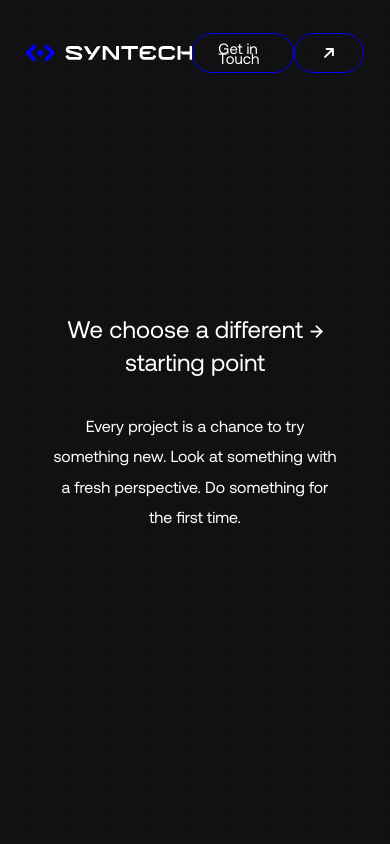
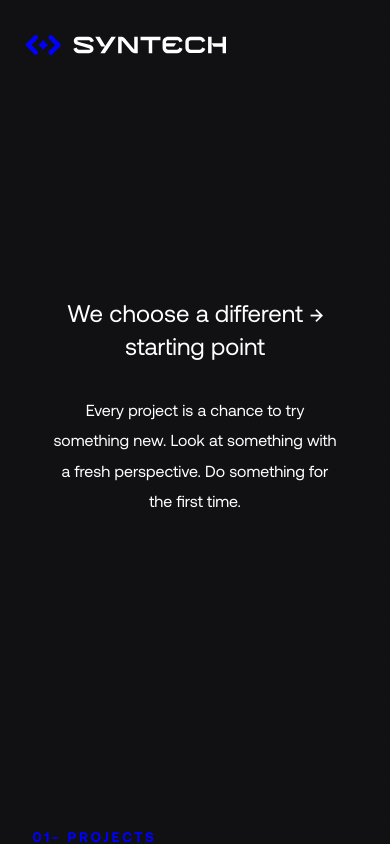
Before and after one commit to SyntechOrg/quitty, a Next.js app: page /portfolio in a window 390 px wide. Shown: the top 844 px of the page. Built offline with nearby package versions, Linux system fonts and the light colour scheme.

Commit message:
bugfix: changed relative path navigating to absolute

```diff
--- a/src/components/cards/basicServiceCard.tsx
+++ b/src/components/cards/basicServiceCard.tsx
@@ -44,8 +44,8 @@ const BasicServiceCard: FC<BasicServiceCardProps> = ({title, description, image,
            max-lg:mx-auto object-contain"
         />
         <div className="group flex items-center lg:absolute lg:right-0 relative sm:ml-auto max-sm:mx-auto mt-10">
-          <Button to="portfolio">Read More</Button>
-          <Button to="portfolio">
+          <Button to="/portfolio">Read More</Button>
+          <Button to="/portfolio">
             <Icon icon={IconType.ARROW}/>
           </Button>
         </div>
--- a/src/components/footer/footer.tsx
+++ b/src/components/footer/footer.tsx
@@ -13,8 +13,8 @@ export const Footer = () => {
             </p>
             <div className="flex mt-8">
               <div className="flex items-center group">
-                <Button to="contact">Get in Touch</Button>
-                <Button to="contact">
+                <Button to="/contact">Get in Touch</Button>
+                <Button to="/contact">
                   <Icon icon={IconType.ARROW} />
                 </Button>
               </div>
--- a/src/components/header/header.tsx
+++ b/src/components/header/header.tsx
@@ -39,17 +39,28 @@ const Nav: FC = () => {
   );
 };
 
-const Header: FC = () => (
-  <header className="container flex items-center justify-between py-[33px]">
+const Header: FC = () => {
+  const pathname = usePathname();
+
+  const isProjectsPage = pathname.includes("projects");
+
+  return (
+    <header
+      className={classNames(
+        "container flex items-center justify-between py-[33px]",
+        isProjectsPage && "absolute top-0 inset-x-0 z-20"
+      )}
+    >
       <Logo />
       <Nav />
-    <div className="flex items-center group">
-      <Button to="contact">Get in Touch</Button>
-      <Button to="contact">
+      <div className="lg:flex items-center group hidden">
+        <Button to="/contact">Get in Touch</Button>
+        <Button to="/contact">
           <Icon icon={IconType.ARROW} />
         </Button>
       </div>
     </header>
   );
+};
 
 export { Nav, Header };
--- a/src/components/sections/aboutSection.tsx
+++ b/src/components/sections/aboutSection.tsx
@@ -43,8 +43,8 @@ const AboutSection = () => {
           and design using our tried and tested approach to deliver truly magnetic and disruptive design.
         </p>
         <div className="flex items-center max-lg:justify-center group lg:mt-[32px] md:mt-[24px] mt-[20px]">
-          <Button to="about">More about us</Button>
-          <Button to="about" className="px-[21px]">
+          <Button to="/about">More about us</Button>
+          <Button to="/about" className="px-[21px]">
             <Icon icon={IconType.ARROW}/>
           </Button>
         </div>
--- a/src/components/sections/allProjects.tsx
+++ b/src/components/sections/allProjects.tsx
@@ -61,8 +61,8 @@ export const AllProjectsHeader: FC<AllProjectsHeaderProps> = ({disableButton}) =
       </div>
       {!disableButton && (
         <div className="group md:flex hidden items-center">
-          <Button to="portfolio">All Cases</Button>
-          <Button to="portfolio">
+          <Button to="/portfolio">All Cases</Button>
+          <Button to="/portfolio">
             <Icon icon={IconType.ARROW}/>
           </Button>
         </div>
--- a/src/components/sections/featuredWorksSection.tsx
+++ b/src/components/sections/featuredWorksSection.tsx
@@ -8,8 +8,8 @@ const FeaturedWorksSection = () => {
       <AllProjectsHeader />
       <AllProjects itemsToShow={6}/>
       <div className="flex md:hidden items-center justify-center mt-[40px]">
-        <Button to="portfolio">All Cases</Button>
-        <Button to="portfolio">
+        <Button to="/portfolio">All Cases</Button>
+        <Button to="/portfolio">
           <Icon icon={IconType.ARROW} />
         </Button>
       </div>
```
Lines whose indentation alone changed are shown as unchanged.
